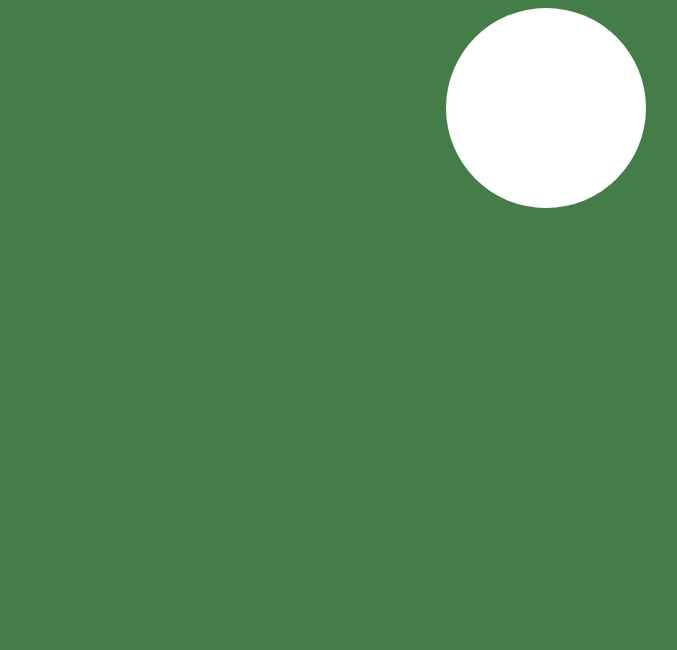
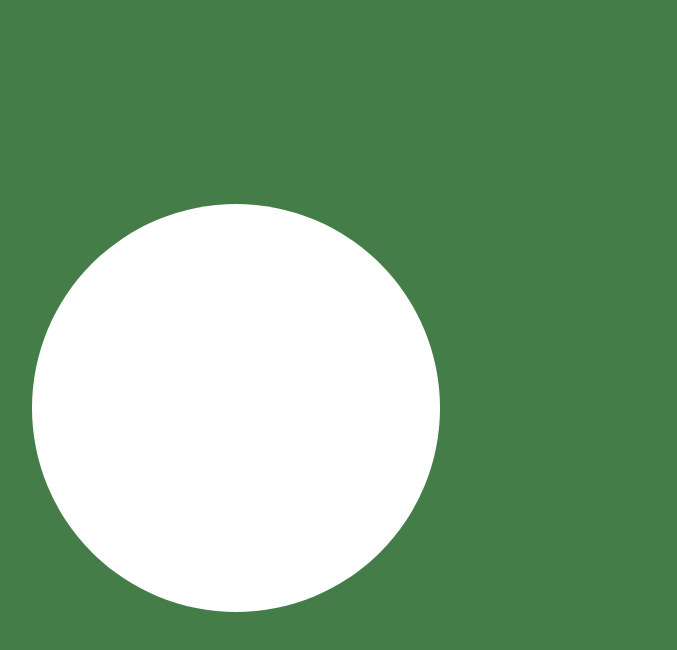
Before and after one commit to etnio/ithillel, a plain HTML site: page Lesson-12/index.html in a window 1280 px wide. Shown: the whole page, without its empty margins (412-1089 px from the left). Drawn offline with Linux system fonts and the light colour scheme.

Commit message:
new lessons

```diff
--- /dev/null
+++ b/Lesson-12/homework-1.js
@@ -0,0 +1,28 @@
+// Objects
+// Опираясь на домашнее задание runner и классную работу реализовать объект,
+// который будет манипулировать сферой, уменьшая и увеличивая ее размер ( transform scale ).
+// Методы увеличения и уменьшения могут быть названы как угодно.
+
+
+var circle = {
+    el: document.querySelector('.circle'),
+    n: 1,
+    scale: function (scaleValue) {
+        var transform;
+        switch (true) {
+            case (scaleValue != this.n):
+                transform = 'scale(' + (this.n *= scaleValue) + ', ' + this.n;
+                break;
+        }
+        this.el.style.transform = transform;
+    },
+}
+
+
+setTimeout(function () {
+    circle.scale(5.1);
+    setTimeout(function () {
+        circle.scale(0.4);
+    }, 500)
+
+}, 500)
--- a/Lesson-12/index.html
+++ b/Lesson-12/index.html
@@ -10,6 +10,6 @@
     <div class="wrapper">
         <div class="circle"></div>
     </div>
-    <script src="script.js"></script>
+    <script src="homework-1.js"></script>
 </body>
 </html>
--- a/Lesson-12/style.css
+++ b/Lesson-12/style.css
@@ -19,6 +19,7 @@ body {
     height: 200px;
     border-radius: 50%;
     background-color: #ffffff;
-    transform: translate(0, 0);
+    transform: scale(1, 1);
+    /* transform: translate(0, 0); */
     transition:  0.35s transform;
 }
```
Also changed, not shown: Lesson-10/homework-3-labyrinth.js (added, +30 -0 lines).
